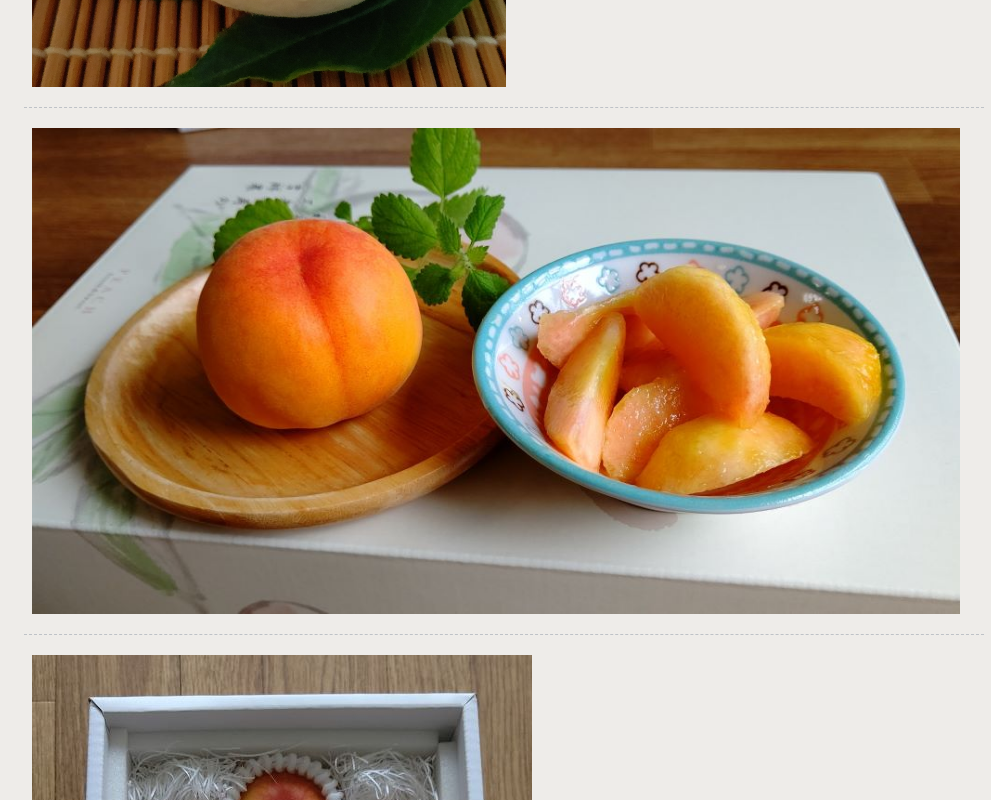
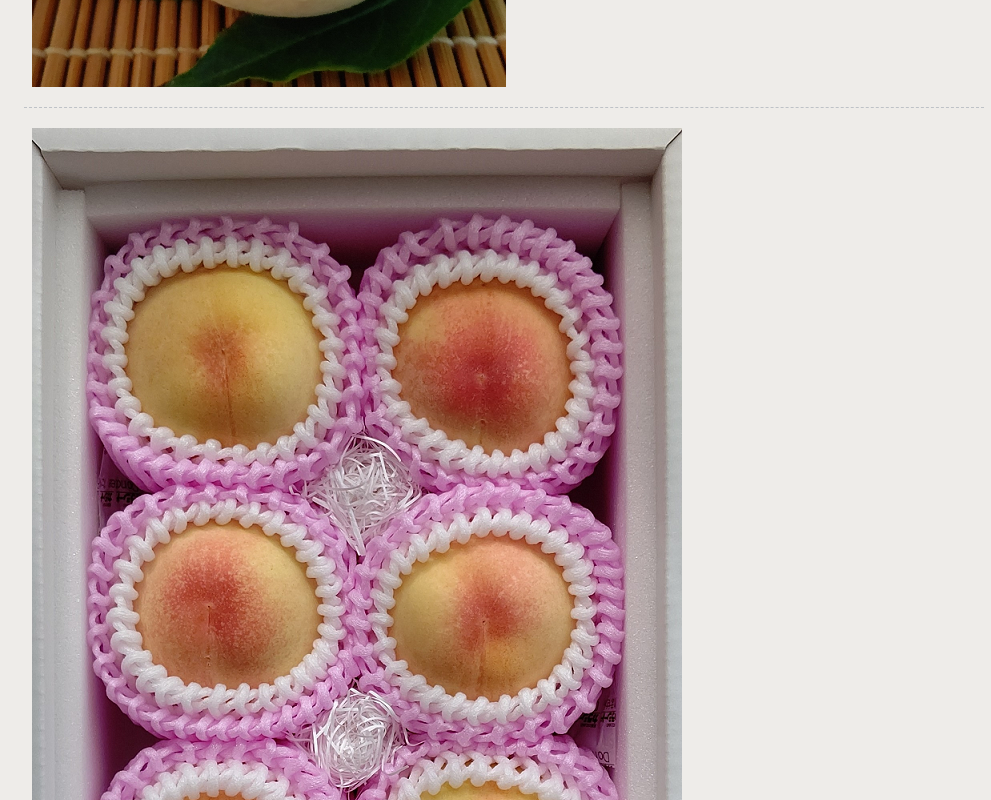
Before and after one commit to sono-mo/testmomo, a plain HTML site: page menu.html in a window 1280 px wide. Shown: the part 760-1560 px from the top of the page, without its empty margins (136-1127 px from the left). Drawn offline with Linux system fonts and the light colour scheme.

Commit message:
Update menu.html

```diff
--- a/menu.html
+++ b/menu.html
@@ -40,7 +40,7 @@
 
 			<div class="menu-item">
 				<div class="menu-photo">
-				<img src="DSC_1436himekonatu-3-3.JPG" alt="">
+				<img src="DSC_1507-1-1.png" alt="">
 			        </div>
 
 		</div>
```
